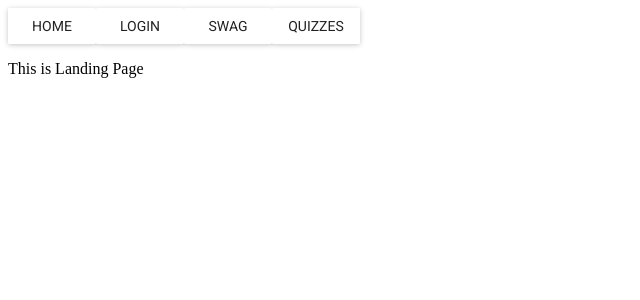
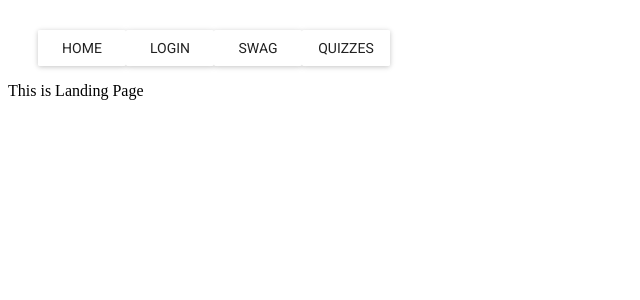
Before and after one commit to gminovska/YouKnowJS, a React app: page / in a window 1280 px wide. Shown: the top 300 px of the page, without its empty margins (0-640 px from the left). Built offline with nearby package versions, Linux system fonts and the light colour scheme; what react-tap-event-plugin would draw is missing.

Commit message:
Added styles example

```diff
--- a/src/scss/_all.scss
+++ b/src/scss/_all.scss
@@ -0,0 +1 @@
+@import 'nav.scss';
--- /dev/null
+++ b/src/scss/nav.scss
@@ -0,0 +1,4 @@
+.navbar {
+  margin-top: 30px;
+  margin-left: 30px;
+}
```
